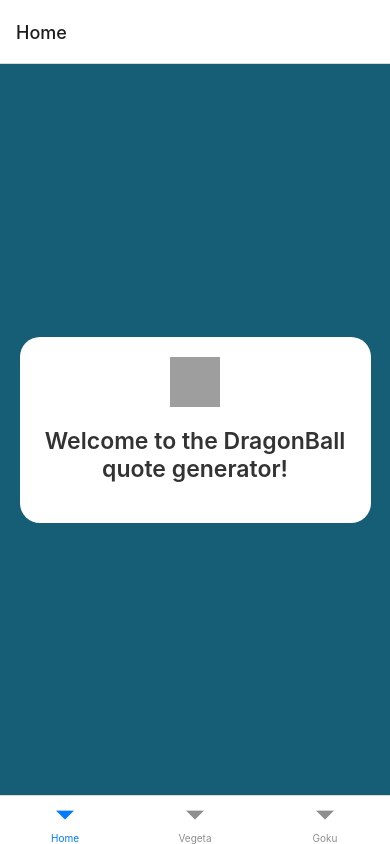
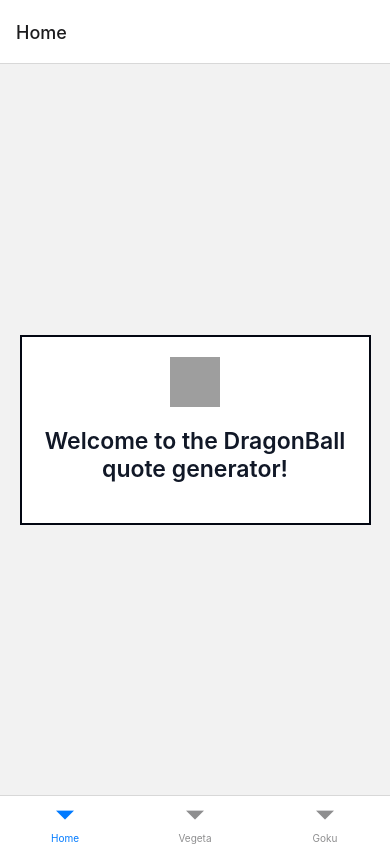
Before and after one commit to DPeralez1/quote-app, a React Native app: screen /Home in a window 390 px wide. Built offline with nearby package versions, Linux system fonts and the light colour scheme; no server answers; grey boxes are pictures that could not be loaded.

Commit message:
different styling

```diff
--- a/App.js
+++ b/App.js
@@ -1,15 +1,7 @@
 import { NavigationContainer } from "@react-navigation/native";
 import { createBottomTabNavigator } from "@react-navigation/bottom-tabs";
-import {
-  Text,
-  View,
-  StyleSheet,
-  TouchableOpacity,
-  StatusBar,
-  Linking,
-} from "react-native";
-import FontAwesome5 from "react-native-vector-icons/FontAwesome5";
-import { useEffect, useState } from "react";
+import { StyleSheet } from "react-native";
+
 import Vegeta from "./tabs/Vegeta";
 import Home from "./tabs/Home";
 import Goku from "./tabs/Goku";
@@ -17,38 +9,6 @@
 const Tab = createBottomTabNavigator();
 
 export default function App() {
-  const [character, setCharacter] = useState("Loading...");
-  const [quote, setQuote] = useState("Loading...");
-  const [loading, setLoading] = useState(false);
-
-  const randomQuote = () => {
-    setLoading(true);
-    fetch("https://animechan.xyz/api/random/character?name=vegeta")
-      .then((response) => response.json())
-      .then((result) => {
-        setQuote(result.quote);
-        setCharacter(result.character);
-        setLoading(false);
-      });
-  };
-
-  useEffect(() => {
-    randomQuote(); // Trigger random quote when component mounts
-  }, []);
-
-  // const copyToClipboard = () => {
-  //   Clipboard.setString(quote);
-  //   Snackbar.show({
-  //     text: "Quote copied!",
-  //     duration: Snackbar.LENGTH_SHORT,
-  //   });
-  // };
-
-  // const tweetNow = () => {
-  //   const url = "https://twitter.com/intent/tweet?text=" + quote;
-  //   Linking.openURL(url);
-  // };
-
   return (
     <NavigationContainer>
       <Tab.Navigator>
@@ -59,6 +19,19 @@
     </NavigationContainer>
   );
 }
+
+// const copyToClipboard = () => {
+//   Clipboard.setString(quote);
+//   Snackbar.show({
+//     text: "Quote copied!",
+//     duration: Snackbar.LENGTH_SHORT,
+//   });
+// };
+
+// const tweetNow = () => {
+//   const url = "https://twitter.com/intent/tweet?text=" + quote;
+//   Linking.openURL(url);
+// };
 
 const styles = StyleSheet.create({
   icons: {
--- a/package.json
+++ b/package.json
@@ -11,7 +11,7 @@
   "dependencies": {
     "@react-native-vector-icons/fontawesome5": "^5.15.4-alpha.12",
     "@react-navigation/bottom-tabs": "^6.5.20",
-    "expo": "~50.0.14",
+    "expo": "^50.0.0",
     "expo-status-bar": "~1.11.1",
     "nativewind": "^2.0.11",
     "react": "18.2.0",
--- a/tabs/Goku.js
+++ b/tabs/Goku.js
@@ -1,12 +1,9 @@
-import { NavigationContainer } from "@react-navigation/native";
-import { createBottomTabNavigator } from "@react-navigation/bottom-tabs";
 import {
   Text,
   View,
   StyleSheet,
   TouchableOpacity,
   StatusBar,
-  Linking,
 } from "react-native";
 import FontAwesome5 from "react-native-vector-icons/FontAwesome5";
 import { useEffect, useState } from "react";
@@ -45,7 +42,7 @@
   // };
 
   return (
-    <View className="flex-1 justify-center items-center bg-cyan-800">
+    <View className="flex-1 justify-center items-center #cbd5e1">
       <View style={styles.container}>
         <StatusBar barStyle="light-content" />
         <Text style={styles.title}>Earths Mightiest</Text>
--- a/tabs/Home.js
+++ b/tabs/Home.js
@@ -14,7 +14,7 @@
 
 export default function Home() {
   return (
-    <View className="flex-1 justify-center items-center bg-cyan-800">
+    <View className="flex-1 justify-center items-center #cbd5e1">
       <View style={styles.container}>
         <Image
           style={styles.image}
@@ -34,7 +34,9 @@
   container: {
     width: "90%",
     backgroundColor: "#fff",
-    borderRadius: 20,
+    borderColor: "#030712",
+    borderWidth: 2,
+    borderRadius: 0,
     padding: 20,
     alignItems: "center",
   },
@@ -47,7 +49,7 @@
     textAlign: "center",
     fontSize: 23,
     fontWeight: "600",
-    color: "#333",
+    color: "#111827",
     marginBottom: 20,
   },
 });
--- a/tabs/Vegeta.js
+++ b/tabs/Vegeta.js
@@ -1,12 +1,9 @@
-import { NavigationContainer } from "@react-navigation/native";
-import { createBottomTabNavigator } from "@react-navigation/bottom-tabs";
 import {
   Text,
   View,
   StyleSheet,
   TouchableOpacity,
   StatusBar,
-  Linking,
 } from "react-native";
 import FontAwesome5 from "react-native-vector-icons/FontAwesome5";
 import { useEffect, useState } from "react";
@@ -45,7 +42,7 @@
   // };
 
   return (
-    <View className="flex-1 justify-center items-center bg-cyan-800">
+    <View className="flex-1 justify-center items-center #cbd5e1">
       <View style={styles.container}>
         <StatusBar barStyle="light-content" />
         <Text style={styles.title}>Prince of all Saiyans!</Text>
@@ -107,7 +104,9 @@
   container: {
     width: "90%",
     backgroundColor: "#fff",
-    borderRadius: 20,
+    borderColor: "#030712",
+    borderWidth: 2,
+    borderRadius: 0,
     padding: 20,
   },
   title: {
```
Also changed, not shown: 5 other files (tests, documents, lock files or other folders).
